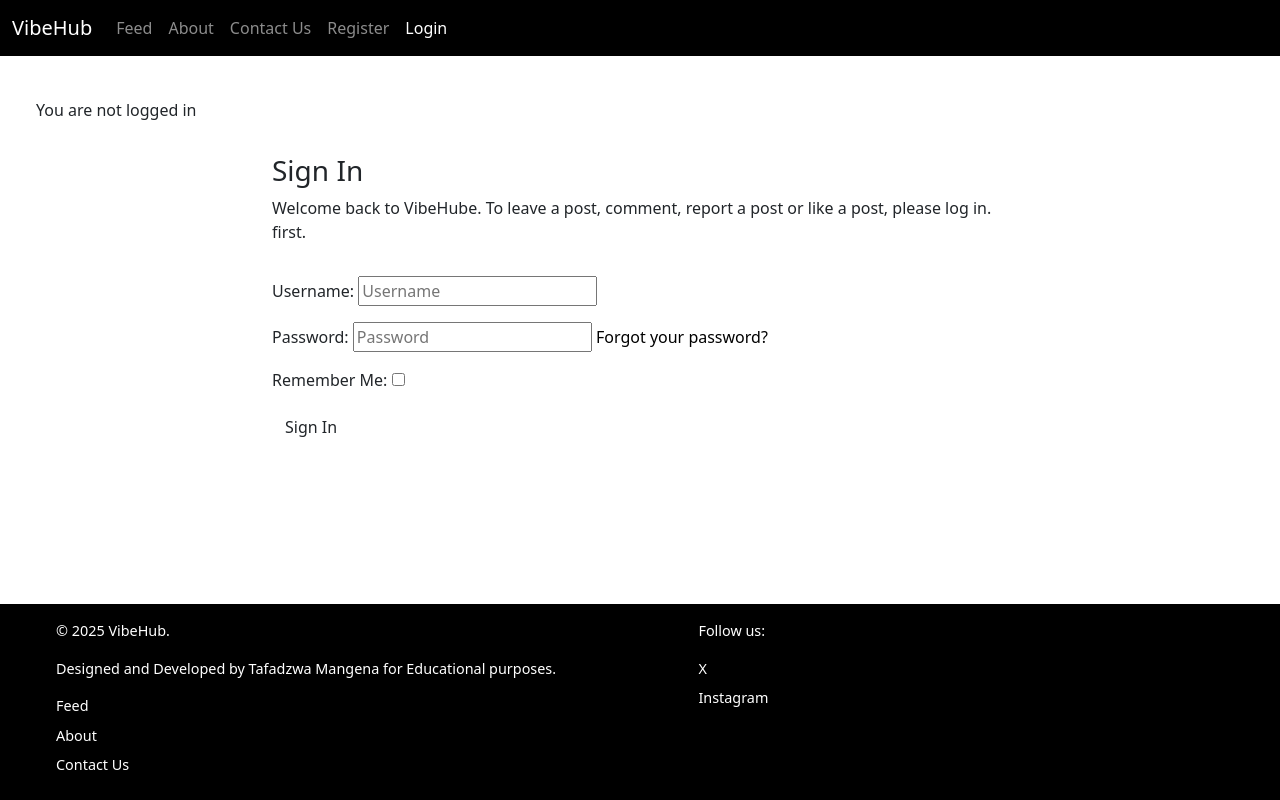
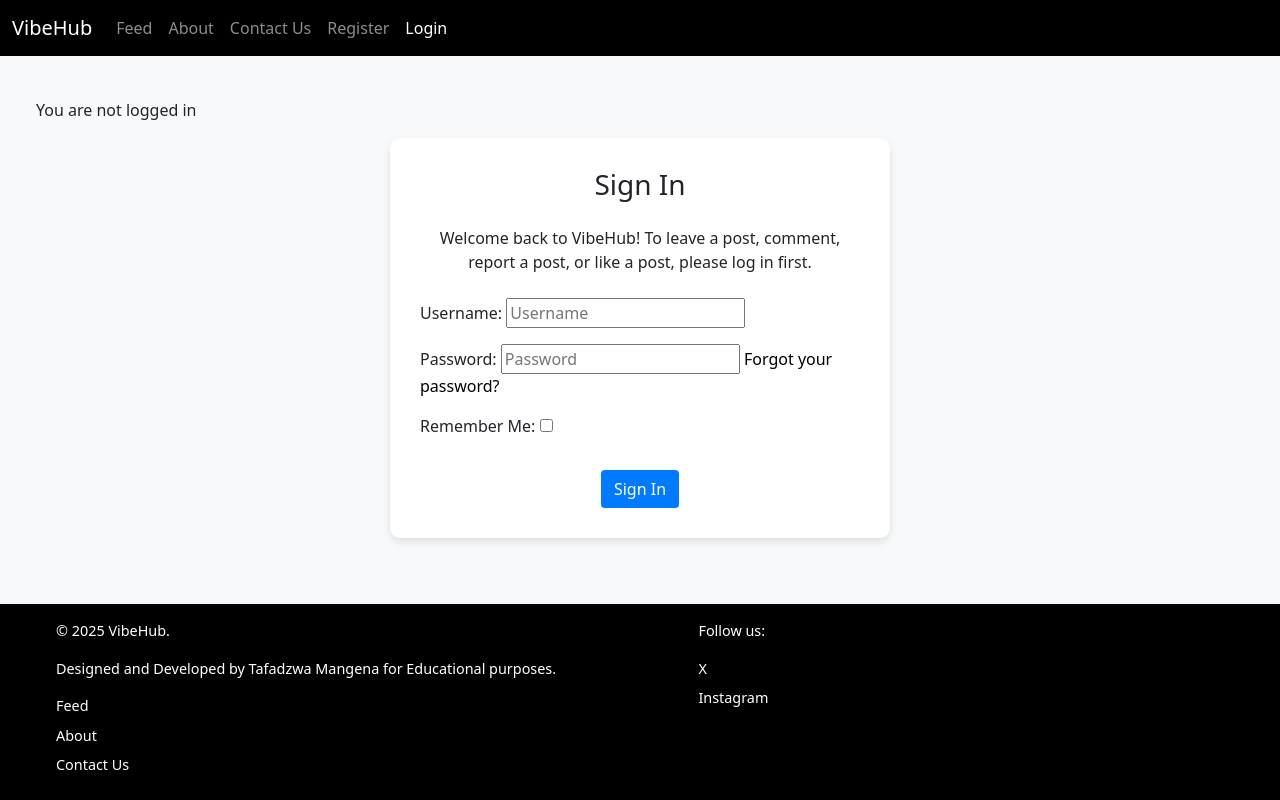
Before and after one commit to TafadzwaMangena/VibeHub, a Django app: page /accounts/login/ in a window 1280 px wide. Run offline with Django 4.2, Linux system fonts and the light colour scheme; some libraries are stand-ins or nearby versions.

Commit message:
Style login and sign up pages

```diff
--- a/static/css/style.css
+++ b/static/css/style.css
@@ -1,3 +1,10 @@
+
+body {
+    display: flex;
+    margin: 0;
+    background-color: #f8f9fa;
+  }
+
 
 /*------------------------header-----------------------------------*/
 a {
@@ -32,12 +39,36 @@ main {
     padding: 20px;
 }
 
+.signup-container, .signin-container {
+    background: #ffffff;
+    padding: 30px;
+    border-radius: 10px;
+    box-shadow: 0 4px 8px rgba(0, 0, 0, 0.1);
+    width: 100%;
+    max-width: 500px;
+  }
+  .btn-signup, .btn-signin {
+    background-color: #007bff;
+    color: white;
+  }
+  .btn-signup:hover, .btn-signin:hover {
+    background-color: #0056b3;
+  }
+  .form-control {
+    border-radius: 5px;
+    box-shadow: inset 0 1px 3px rgba(0, 0, 0, 0.1);
+  }
+  .form-control:focus {
+    border-color: #007bff;
+    box-shadow: 0 0 5px rgba(0, 123, 255, 0.5);
+  }
 
 /*-------------------------footer-------------------------------*/
 footer {
     background-color: #000000;
     padding: 1rem;
     font-size: 0.9rem;
+    width: 100%;
 }
 
 .footer-container {
--- a/templates/account/login.html
+++ b/templates/account/login.html
@@ -7,25 +7,28 @@
 
 {% block content %}
 
-<div class="container">
+<div class="container signin-container">
     <div class="row">
-        <div class="col-md-8 mt-3 offset-md-2">
-            <h3>{% trans "Sign In" %}</h3>
-
-            <p>{% blocktrans %}Welcome back to VibeHube. To leave a post, comment, report a post or like a post, please
-                log in.
-                first.{% endblocktrans %}</p>
+      <div class="col-md-12 text-center">
+        <h3 class="mb-4">{% trans "Sign In" %}</h3>
+        <p class="mb-4">
+          {% blocktrans %}
+            Welcome back to VibeHub! To leave a post, comment, report a post, or like a post, please log in first.
+          {% endblocktrans %}
+        </p>
       </div>
     </div>
     <div class="row">
-        <div class="col-md-8 mt-3 offset-md-2">
+      <div class="col-md-12">
         <form class="login" method="POST" action="{% url 'account_login' %}">
           {% csrf_token %}
           {{ form.as_p }}
           {% if redirect_field_value %}
           <input type="hidden" name="{{ redirect_field_name }}" value="{{ redirect_field_value }}" />
           {% endif %}
-                <button class="btn btn-signup right" type="submit">{% trans "Sign In" %}</button>
+          <div class="text-center">
+            <button class="btn btn-signin mt-3" type="submit">{% trans "Sign In" %}</button>
+          </div>
         </form>
       </div>
     </div>
--- a/vibehub/settings.py
+++ b/vibehub/settings.py
@@ -27,7 +27,7 @@ TEMPLATES_DIR = os.path.join(BASE_DIR, 'templates')
 SECRET_KEY = os.environ.get('SECRET_KEY')
 
 # SECURITY WARNING: don't run with debug turned on in production!
-DEBUG = True
+DEBUG = False
 
 ALLOWED_HOSTS = ['8000-tafadzwamangena-vibehub-x578m0a2g2b.ws.codeinstitute-ide.net',
                 '.herokuapp.com']
```
Also changed, not shown: templates/account/signup.html (+11 -13 lines). Lines whose indentation alone changed are shown as unchanged.
